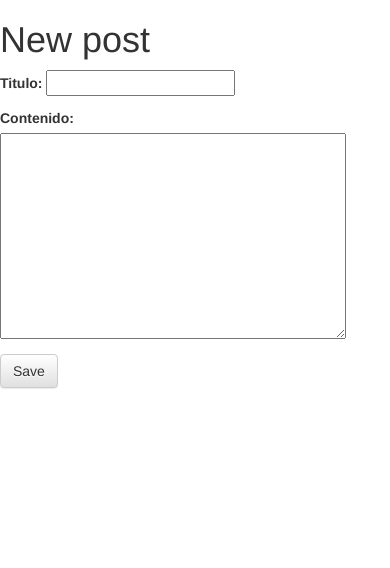
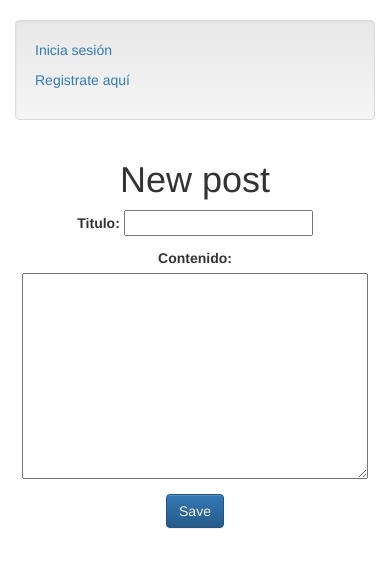
Before and after one commit to ARRDM/djando, a Django app: page /post/new/ in a window 390 px wide. Shown: the top 568 px of the page. Run offline with Django 3.2, Linux system fonts and the light colour scheme; parts of the project's set-up code (start-up, migrations or seed data) failed here and were passed over; some libraries are stand-ins or nearby versions.

Commit message:
Pruebas con las vistas

```diff
--- a/templates/post_edit.html
+++ b/templates/post_edit.html
@@ -1,9 +1,31 @@
 {% extends 'layout.html' %}
+{% block content %}
+<div class="container">
+	<div class="row">
+		<br>
+		<div class="col-md-12">
+			<div class="well">
+				<div class="row">
+					<div class="col-md-2 col-md-offset-8">
+						<p><a href="#">Inicia sesión</a></p>
+					</div>
+					<div class="col-md-2">
+						<p><a href="/usuario/new">Registrate aquí</a></p>
+					</div>
+				</div>
+			</div>
+			<div class="row">
+				<div class="col-md-12 text-center">
+				        <h1>New post</h1>
+				        <form method="POST" class="post-form">{% csrf_token %}
+				            {{ form.as_p }}
+				            <button type="submit" class="save btn btn-primary">Save</button>
+				        </form>
+				</div>
+			</div>
 
-    {% block content %}
-        <h1>New post</h1>
-        <form method="POST" class="post-form">{% csrf_token %}
-            {{ form.as_p }}
-            <button type="submit" class="save btn btn-default">Save</button>
-        </form>
-    {% endblock %}
+		</div>
+	</div>
+</div>
+
+{% endblock %}
```
Also changed, not shown: templates/clubfans.html (+48 -0 lines), templates/grupo_edit.html (+8 -1 lines), templates/usuario_edit.html (+7 -2 lines).
